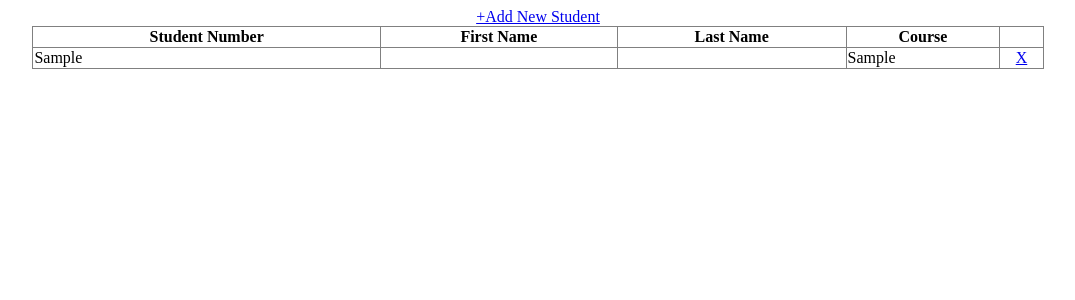
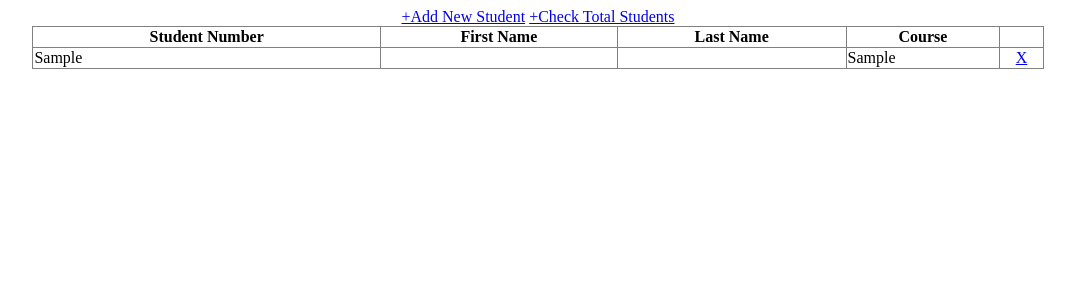
Before and after one commit to kenn-64bit/DCIT-55-PHP, a PHP site: page / in a window 1280 px wide. Shown: the top 300 px of the page, without its empty margins (102-1177 px from the left). Run offline with PHP 8.4, Linux system fonts and the light colour scheme; tables that the repository leaves empty or names only in its code hold one stand-in row (values such as "Sample post"); data that the repository does not hold is empty.

Commit message:
fix format + new button

```diff
--- a/index.php
+++ b/index.php
@@ -8,7 +8,9 @@ $conn=mysqli_connect("localhost","root","","phpsample");
 <body>
 	<center>
 	<a href="form.php">+Add New Student</a>
+	<a href="total.php">+Check Total Students</a>
 		<table border="1" width="80%" style="border-collapse:collapse;">
+
 			<tr>
 				<th>Student Number</th>
 				<th>First Name</th>
@@ -16,6 +18,7 @@ $conn=mysqli_connect("localhost","root","","phpsample");
 				<th>Course</th>
 				<th>&nbsp;</th>
 			</tr>
+
 		<?php
 		$result=mysqli_query($conn,"SELECT * FROM student ORDER BY lName ASC");
 		while($row=mysqli_fetch_array($result))
```
Lines whose indentation alone changed are shown as unchanged.
